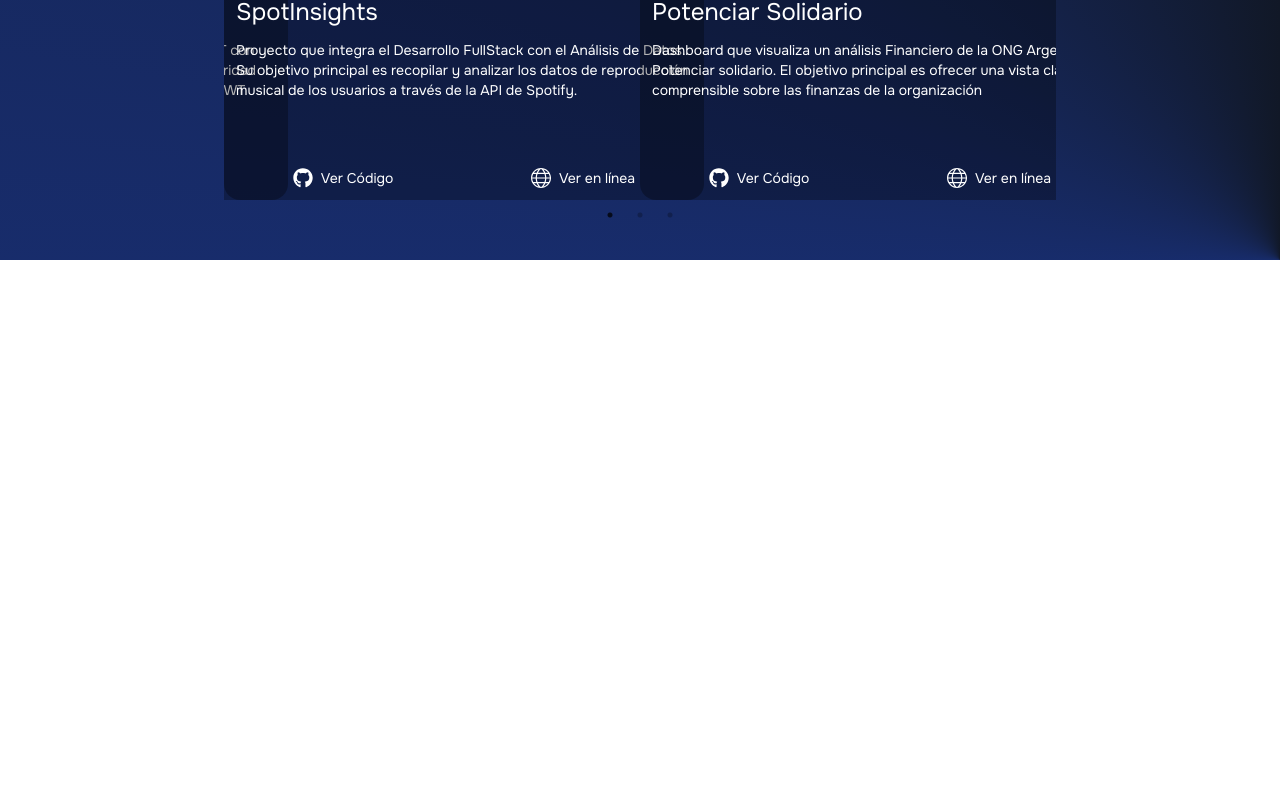
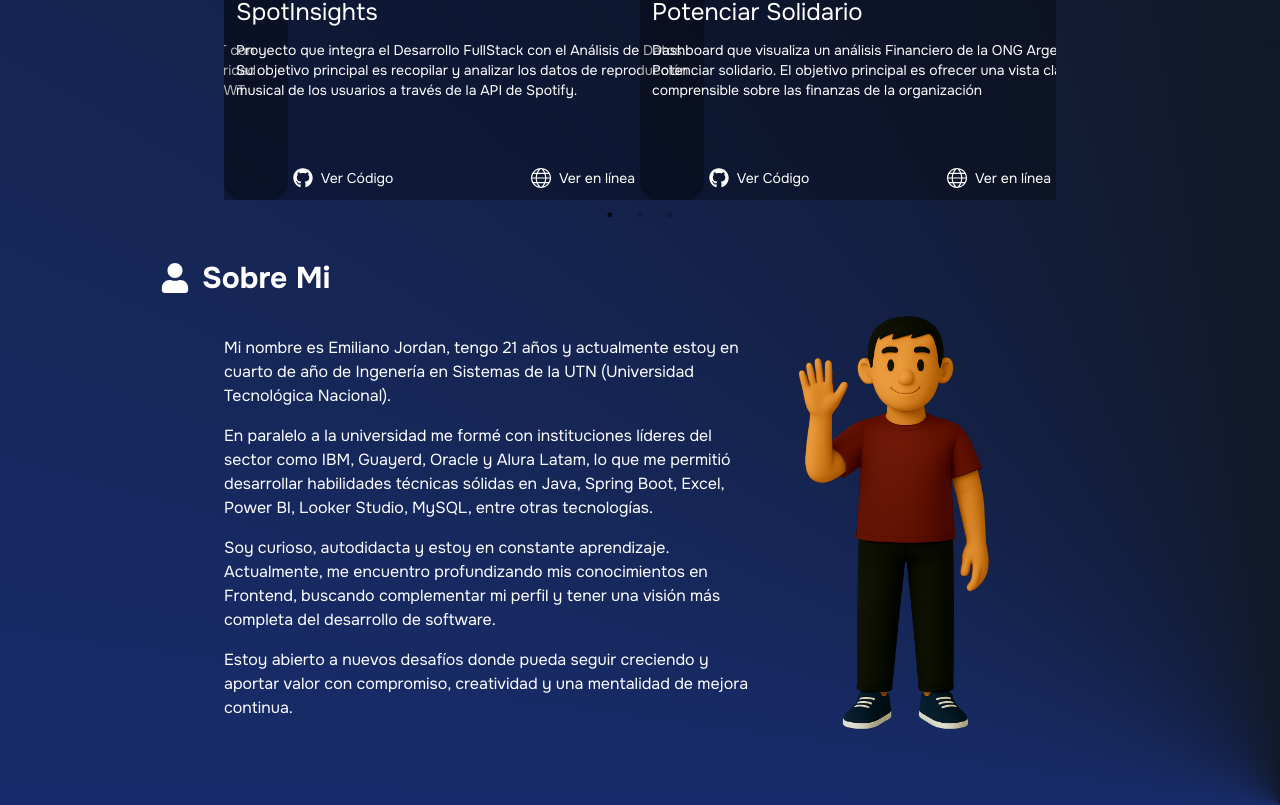
Before and after one commit to EmiJordan11/Mi-Portfolio, a React (Vite) app: page / in a window 1280 px wide. Shown: the part 1480-2285 px from the top of the page. Before the commit the page ends 1740 px from the top, so only its background shows below. Built offline with nearby package versions, Linux system fonts and the light colour scheme.

Commit message:
feat: add About Me section

```diff
--- a/src/App.jsx
+++ b/src/App.jsx
@@ -1,17 +1,11 @@
 import './App.css'
 import { Header } from './components/Header'
-import { socialData } from './data/socialData'
-import { SocialItem } from './components/SocialItem'
 
-import { FaUser } from "react-icons/fa"
-import { ButtonSkills } from './components/ButtonSkills'
 import { useState } from 'react'
-import { SkillCard } from './components/SkillCard'
-import { techCategories } from './data/techCategories'
-import { FaTools } from "react-icons/fa";
 import { Skills } from './views/Skills'
 import { Presentation } from './views/Presentation'
 import { Projects } from './views/Projects'
+import { AboutMe } from './views/AboutMe'
 
 function App() {
 
@@ -24,6 +18,7 @@
         <Presentation />
         <Skills />
         <Projects />
+        <AboutMe />
       </div>
     </>
   )
--- a/src/components/Header.jsx
+++ b/src/components/Header.jsx
@@ -4,7 +4,7 @@
 
     const [scrolled, setScrolled] = useState(false)
 
-    const bgHover = "bg-[conic-gradient(at_bottom_right,rgba(29,78,216,0.8),rgba(30,64,175,0.8),rgba(17,24,39,0.8))] backdrop-blur"
+    const bgHover = "bg-[conic-gradient(at_bottom_right,rgba(29,78,216,0.8),rgba(30,64,175,0.8),rgba(17,24,39,0.8))] backdrop-blur-[2.75px]"
 
     useEffect(() => {
 
@@ -27,11 +27,12 @@
     return (
         <header
             className={
-                `fixed w-[100vw] pl-[10vw] pr-[11vw] flex items-center justify-between py-3 text-white font-bold text-2xl transition-all duration-300 ` +
+                `fixed w-[100vw] pl-[10vw] pr-[11vw] flex items-center justify-between py-3 text-white font-bold text-2xl transition-all duration-300 z-[99999] ` +
                 (scrolled
                     ? bgHover
                     : "")
-            }>
+            }
+        >
             <p>Emiliano <span className="text-[#808080]">Jordan</span></p>
             <nav className="text-base">
                 <ul className="flex gap-3">
--- /dev/null
+++ b/src/views/AboutMe.jsx
@@ -0,0 +1,29 @@
+import { FaUser } from "react-icons/fa"
+
+export const AboutMe = ()=>{
+    return (
+        <section className="w-[75vw] mx-auto mb-[60px]">
+            <div className="flex items-center gap-3 font-bold text-3xl mb-4">
+                <FaUser />
+                <h2>Sobre Mi</h2>
+            </div>
+            <div className="flex w-[65vw] mx-auto items-center">
+                <div className="flex flex-col gap-4">
+                    <p>
+                        Mi nombre es Emiliano Jordan, tengo 21 años y actualmente estoy en cuarto de año de Ingenería en Sistemas de la UTN (Universidad Tecnológica Nacional).
+                    </p>
+                    <p>
+                        En paralelo a la universidad me formé con instituciones líderes del sector como IBM, Guayerd, Oracle y Alura Latam, lo que me permitió desarrollar habilidades técnicas sólidas en Java, Spring Boot, Excel, Power BI, Looker Studio, MySQL, entre otras tecnologías.
+                    </p>
+                    <p>
+                        Soy curioso, autodidacta y estoy en constante aprendizaje. Actualmente, me encuentro profundizando mis conocimientos en Frontend, buscando complementar mi perfil y tener una visión más completa del desarrollo de software.
+                    </p>
+                    <p>
+                        Estoy abierto a nuevos desafíos donde pueda seguir creciendo y aportar valor con compromiso, creatividad y una mentalidad de mejora continua.
+                    </p>
+                </div>
+                <img src="/avatar-saludando2.png" alt="" className="w-[300px]"/>
+            </div>
+        </section>
+    )
+}
--- a/src/views/Projects.jsx
+++ b/src/views/Projects.jsx
@@ -1,5 +1,4 @@
 import { LuCodeXml } from "react-icons/lu";
-import { ProjectCard } from "../components/ProjectCard";
 import { Carousel } from "../components/Carousel";
 
 export const Projects=()=>{
```
Also changed, not shown: public/avatar-saludando.png (added), public/avatar-saludando2.png (added).
